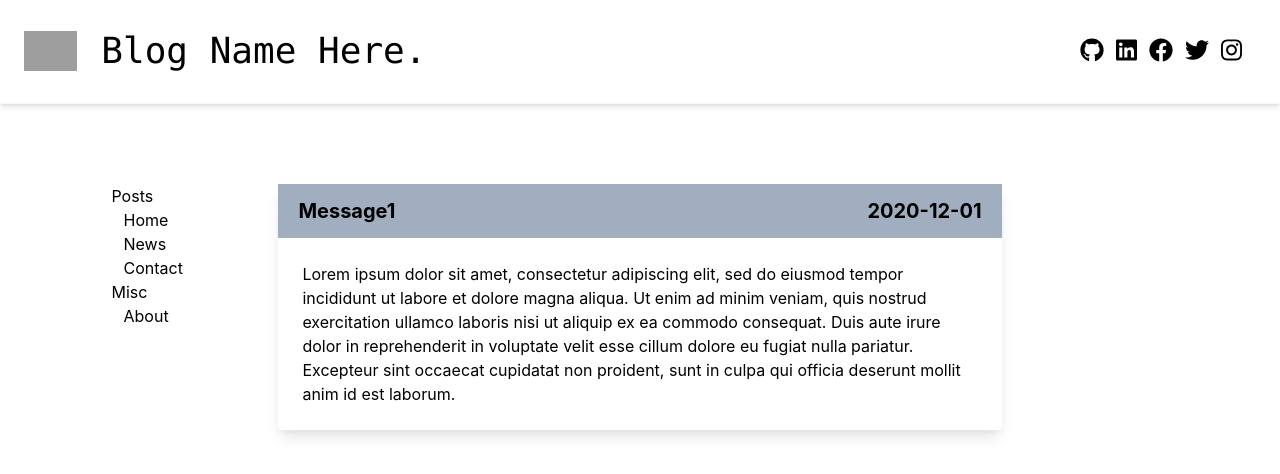
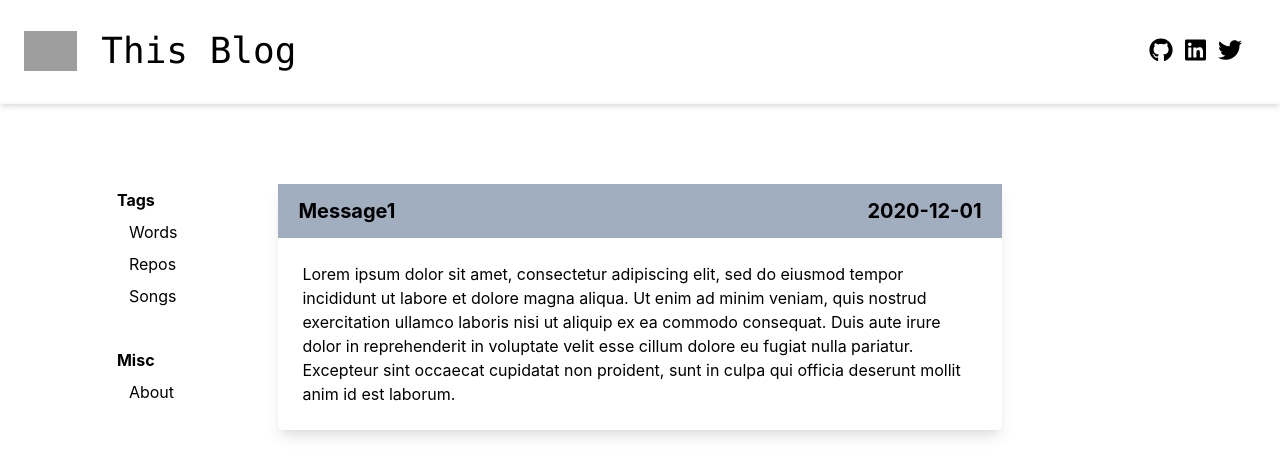
Before and after one commit to ebrinz/next-lander, a Next.js app: page / in a window 1280 px wide. Shown: the top 474 px of the page. Built offline with nearby package versions, Linux system fonts and the light colour scheme; grey boxes are pictures that could not be loaded.

Commit message:
Set props

```diff
--- a/components/body.js
+++ b/components/body.js
@@ -4,15 +4,16 @@ export default function Body() {
   return (
     <div class="my-20 mx-8">
         <div class="grid grid-cols-5 gap-4">
-            <div class="col-start-1 col-end-2">
+            <div class="col-start-1 col-end-2 invisible sm:visible">
                 <div class="flex justify-center">
-                    <ul class="">
-                        <p>Posts</p>
-                        <li class="ml-3"><a href="default.asp">Home</a></li>
-                        <li class="ml-3"><a href="news.asp">News</a></li>
-                        <li class="ml-3"><a href="contact.asp">Contact</a></li>
-                        <p>Misc</p>
-                        <li class="ml-3"><a href="about.asp">About</a></li>
+                    <ul class="list-none leading-loose">
+                        <p class="font-bold">Tags</p>
+                        <li class="ml-3 list-inside"><a href="default.asp">Words</a></li>
+                        <li class="ml-3 list-inside"><a href="news.asp">Repos</a></li>
+                        <li class="ml-3 list-inside"><a href="contact.asp">Songs</a></li>
+                        <br/>
+                        <p class="font-bold">Misc</p>
+                        <li class="ml-3 list-inside"><a href="about.asp">About</a></li>
                     </ul>
                 </div>
             </div>
@@ -21,7 +22,7 @@ export default function Body() {
                         <Card/>
                     </div>
                 </div>
-                <div class="col-start-5 col-end-6">
+                <div class="col-start-5 col-end-6  invisible sm:visible">
             </div>
         </div>
     </div>
--- a/components/topbar.js
+++ b/components/topbar.js
@@ -2,36 +2,36 @@ import { faGithub, faLinkedin, faFacebook, faTwitter, faInstagram} from '@fortaw
 import { faBars } from '@fortawesome/free-solid-svg-icons'
 import { FontAwesomeIcon } from '@fortawesome/react-fontawesome'
 
-export default function Topbar() {
+export default function Topbar(props) {
   return (
     <div class="relative bg-white">
         <div class="flex justify-between items-center border-b-2 border-gray-100 shadow-md py-6 px-6">
         <div class="lg:w-0 flex-1">
             <div class="flex items-center gap-x-6">
             <a href="#" class="flex">
-                <img class="h-8 w-auto md:h-10" src="https://upload.wikimedia.org/wikipedia/commons/d/d5/Triskele-Symbol-spiral.svg" alt="Workflow"/>
+                <img class="h-8 w-auto md:h-10" src={props.icon} alt="Workflow"/>
             </a>
             <div class="font-mono text-2xl sm:text-4xl select-none">
-                Blog Name Here.
+                {props.title}
             </div>
             </div>
         </div>
         <div class="inline-flex items-end gap-x-3 text-black invisible sm:visible">
-            <a class="text-2xl hover:text-gray-500" href="https://www.youtube.com/watch?v=dGeEuyG_DIc">
+            {props.links.github.show && <a class="text-2xl hover:text-gray-500" href={props.links.github.link}>
             <FontAwesomeIcon icon={faGithub} />
-            </a>
-            <a class="text-2xl hover:text-gray-500" href="https://www.youtube.com/watch?v=dGeEuyG_DIc">
+            </a>}
+            {props.links.linkedin.show && <a class="text-2xl hover:text-gray-500" href={props.links.linkedin.link}>
             <FontAwesomeIcon icon={faLinkedin} />
-            </a>
-            <a class="text-2xl hover:text-gray-500" href="https://www.youtube.com/watch?v=dGeEuyG_DIc">
+            </a>}
+            {props.links.facebook.show && <a class="text-2xl hover:text-gray-500" href={props.links.facebook.link}>
             <FontAwesomeIcon icon={faFacebook} />
-            </a>
-            <a class="text-2xl hover:text-gray-500" href="https://www.youtube.com/watch?v=dGeEuyG_DIc">
+            </a>}
+            {props.links.twitter.show && <a class="text-2xl hover:text-gray-500" href={props.links.twitter.link}>
             <FontAwesomeIcon icon={faTwitter} />
-            </a>
-            <a class="text-2xl hover:text-gray-500" href="https://www.youtube.com/watch?v=dGeEuyG_DIc">
-            <FontAwesomeIcon icon={faInstagram} />
-            </a>
+            </a>}
+            {props.links.instagram.show && <a class="text-2xl hover:text-gray-500" href={props.links.instagram.link}>
+                <FontAwesomeIcon icon={faInstagram} />
+            </a>}
         </div>
         <div class="visible sm:invisible">
             <a class="">
```
